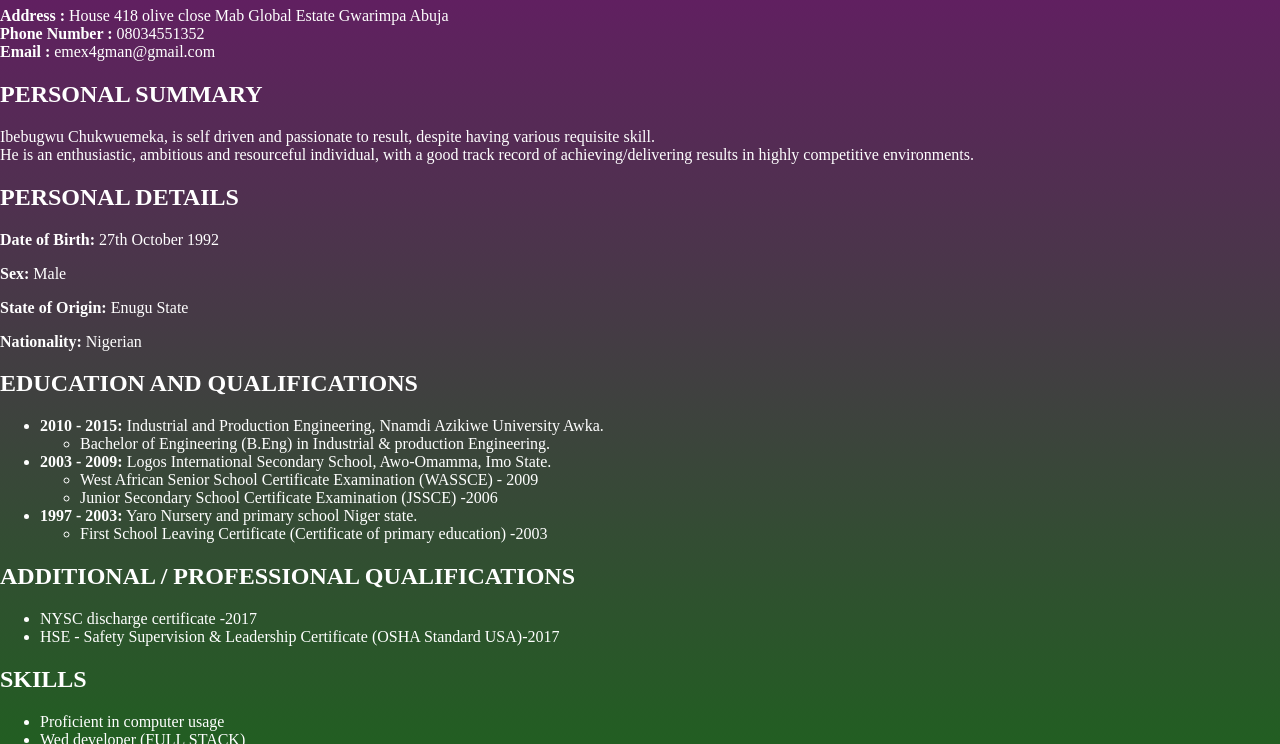
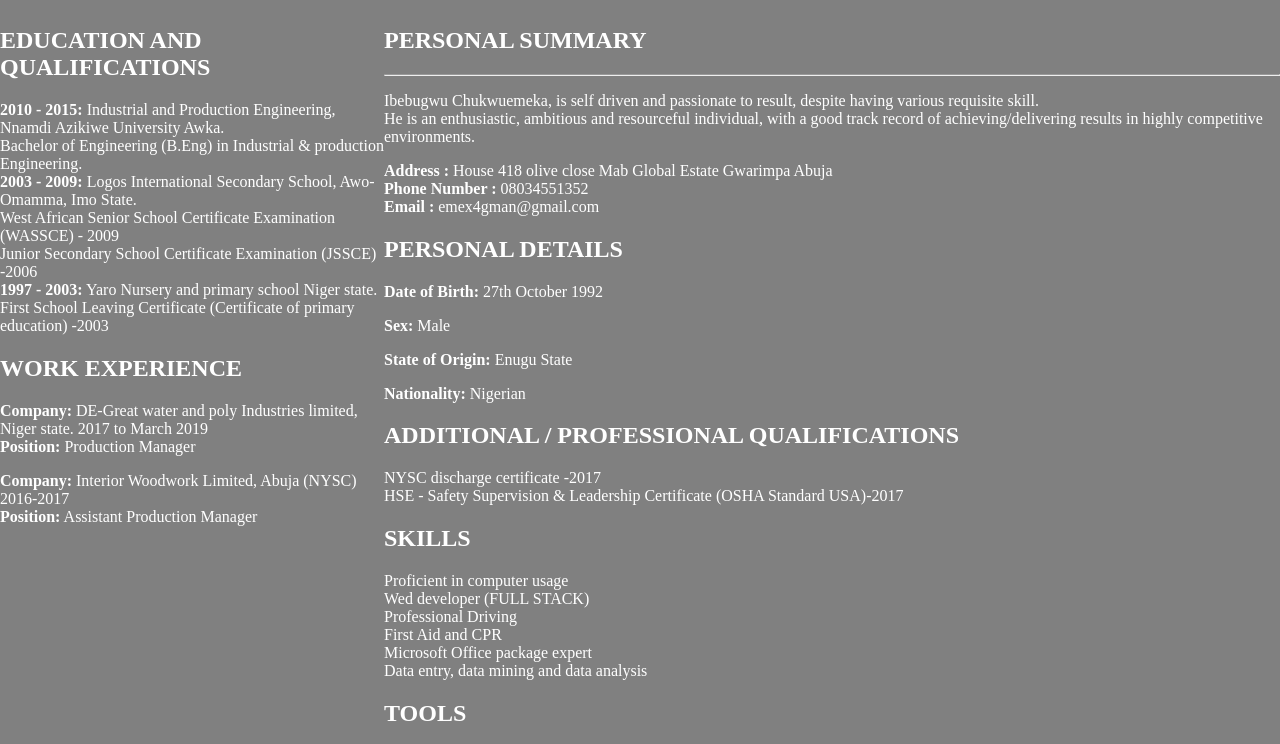
Before and after one commit to Emex4gman/Resume, a plain HTML site: page chukwuemeka.html in a window 1280 px wide. Shown: the part 377-1121 px from the top of the page. Drawn offline with Linux system fonts and the light colour scheme.

Commit message:
hello word

```diff
--- a/chukwuemeka.html
+++ b/chukwuemeka.html
@@ -10,40 +10,21 @@
 </head>
 
 <body>
-    <div>
+    <header>
         <div>
             <img src="https://res.cloudinary.com/dsdpyaszc/image/upload/v1566817257/passport_ws8mcs.jpg"
                 alt="CHUKWUEMEKA">
         </div>
         <h1>IBEBUGWU CHUKWUEMEKA</h1>
-        <p><strong>Address :</strong> House 418 olive close Mab Global Estate Gwarimpa Abuja
-            <br>
-            <strong>Phone Number :</strong> 08034551352 <br>
-            <strong>Email :</strong> emex4gman@gmail.com
-        </p>
-    </div>
-    <div class="personal-summary">
-        <h2>PERSONAL SUMMARY</h2>
-        <p>
-            Ibebugwu Chukwuemeka, is self driven and passionate to result, despite having various requisite skill. <br>
-            He is
-            an enthusiastic, ambitious and resourceful individual, with a good track record of achieving/delivering
-            results in highly competitive environments.
-        </p>
-    </div>
+    </header>
 
-    <div>
-        <h2>PERSONAL DETAILS</h2>
-        <p><strong>Date of Birth: </strong>27th October 1992</p>
-        <p><strong>Sex:</strong> Male</p>
-        <p><strong>State of Origin:</strong> Enugu State</p>
-        <p><strong>Nationality: </strong> Nigerian</p>
-    </div>
-
-    <div>
+    <main>
+        <div class="right-side">
+            <div class="education">
                 <h2>EDUCATION AND QUALIFICATIONS </h2>
                 <ul>
-            <li><strong>2010 - 2015:</strong> Industrial and Production Engineering, Nnamdi Azikiwe University Awka.
+                    <li><strong>2010 - 2015:</strong> Industrial and Production Engineering, Nnamdi Azikiwe University
+                        Awka.
                         <ul>
                             <li>Bachelor of Engineering (B.Eng) in Industrial & production Engineering. </li>
                         </ul>
@@ -61,14 +42,54 @@
                     </li>
                 </ul>
             </div>
+            <div class="work-exp">
+                <h2>WORK EXPERIENCE</h2>
+                <p><strong>Company: </strong>DE-Great water and poly Industries limited, Niger state. 2017 to March 2019
+                    <br> <strong>Position:</strong> Production Manager</p>
+                <p><strong>Company: </strong>Interior Woodwork Limited, Abuja (NYSC) 2016-2017
+                    <br> <strong>Position:</strong> Assistant Production Manager</p>
+
+            </div>
+        </div>
+
+
+        <div class="left-side">
+            <div class="personal-summary">
+                <h2>PERSONAL SUMMARY</h2>
+                <hr>
+                <p>
+                    Ibebugwu Chukwuemeka, is self driven and passionate to result, despite having various requisite
+                    skill.
+                    <br>
+                    He is
+                    an enthusiastic, ambitious and resourceful individual, with a good track record of
+                    achieving/delivering
+                    results in highly competitive environments.
+                </p>
+            </div>
             <div>
+                <p><strong>Address :</strong> House 418 olive close Mab Global Estate Gwarimpa Abuja
+                    <br>
+                    <strong>Phone Number :</strong> 08034551352 <br>
+                    <strong>Email :</strong> emex4gman@gmail.com
+                </p>
+            </div>
+            <div class="personal-details">
+                <h2>PERSONAL DETAILS</h2>
+                <p><strong>Date of Birth: </strong>27th October 1992</p>
+                <p><strong>Sex:</strong> Male</p>
+                <p><strong>State of Origin:</strong> Enugu State</p>
+                <p><strong>Nationality: </strong> Nigerian</p>
+            </div>
+
+            <div class="cert">
                 <h2>ADDITIONAL / PROFESSIONAL QUALIFICATIONS</h2>
                 <ul>
                     <li>NYSC discharge certificate -2017</li>
                     <li>HSE - Safety Supervision & Leadership Certificate (OSHA Standard USA)-2017</li>
                 </ul>
             </div>
-    <div>
+            <div class="skills">
                 <h2>SKILLS</h2>
                 <ul>
                     <li>Proficient in computer usage</li>
@@ -89,14 +110,13 @@
                     <li>MongoDB</li>
                 </ul>
             </div>
-    <div>
-        <h2>WORK EXPERIENCE</h2>
-        <p><strong>Company: </strong>DE-Great water and poly Industries limited, Niger state. 2017 to March 2019
-            <br> <strong>Position:</strong> Production Manager</p>
-        <p><strong>Company: </strong>Interior Woodwork Limited, Abuja (NYSC) 2016-2017
-            <br> <strong>Position:</strong> Assistant Production Manager</p>
+        </div>
+    </main>
 
-    </div>
+
+
+
+
 </body>
 
 </html>
--- a/css/chukwuemeka.css
+++ b/css/chukwuemeka.css
@@ -5,6 +5,19 @@
 body {
     margin: 0;
     padding: auto;
-    background: linear-gradient(purple, green);
+    background-color: grey;
+    /* background: linear-gradient(purple, green); */
     color: white;
 }
+
+ul {
+    list-style: none;
+    padding: 0;
+}
+
+main{
+    display: grid;
+  grid-template-columns: 30% 70%;
+  grid-template-rows: 1auto;
+  grid-template-areas: ". .";
+}
```
Lines whose indentation alone changed are shown as unchanged.
